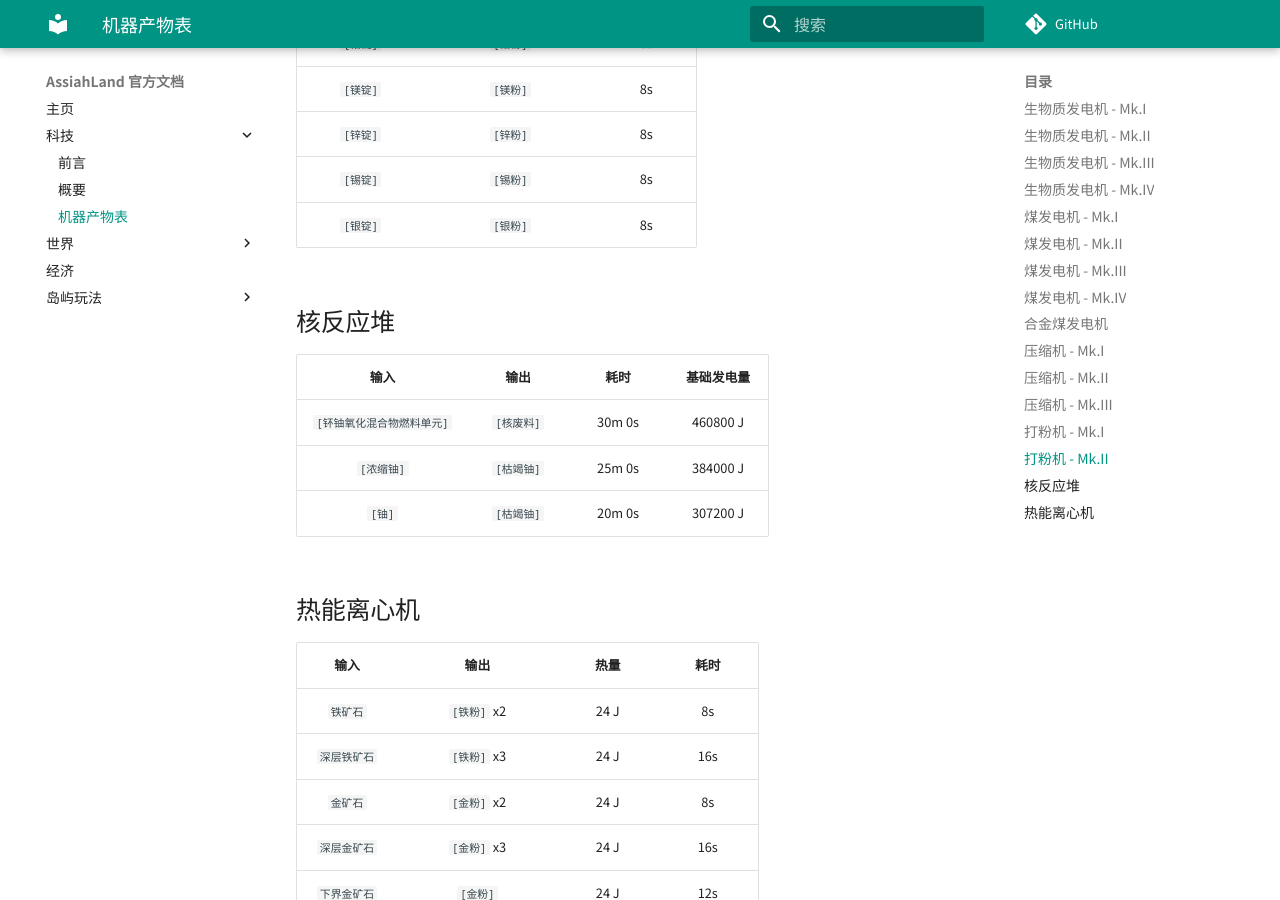
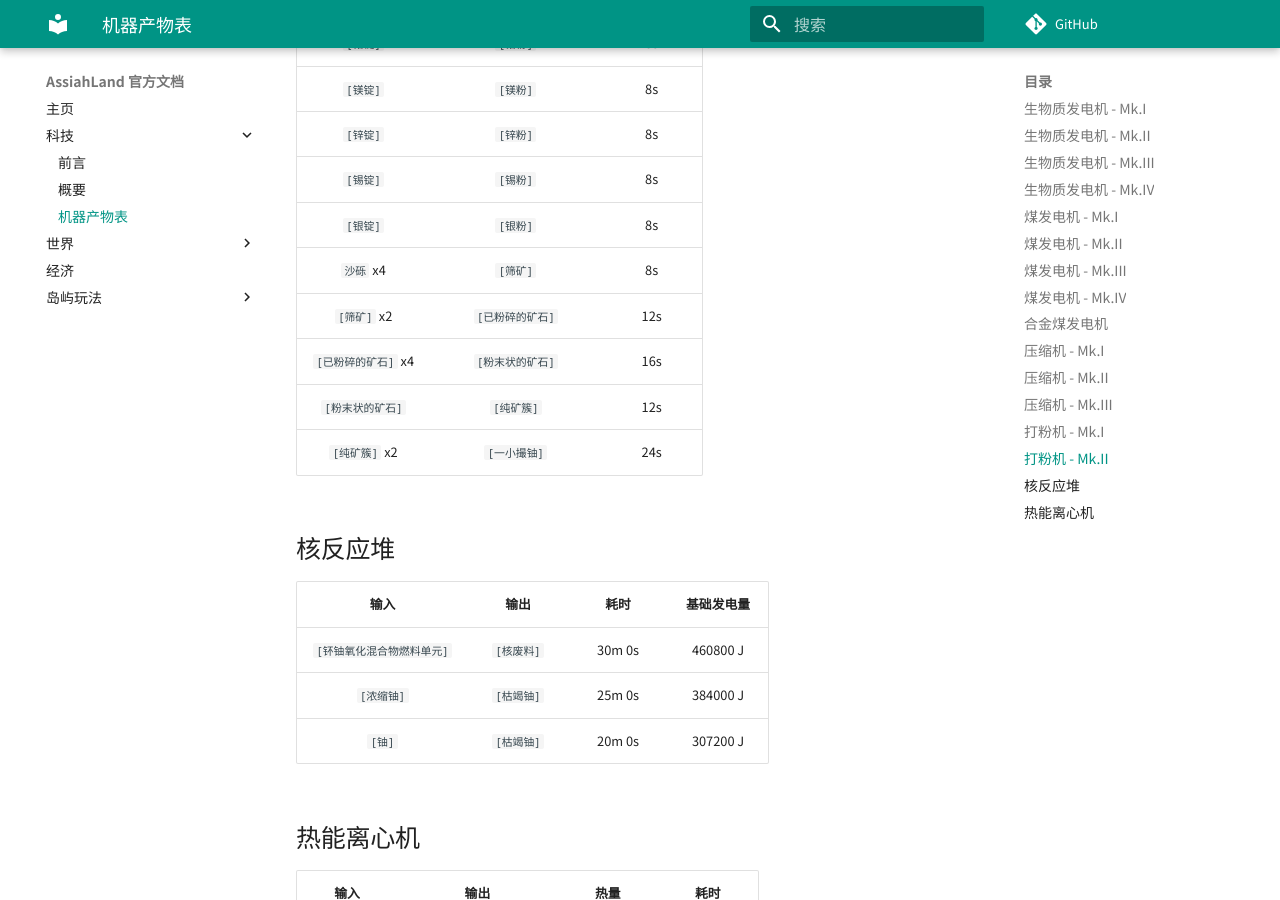
Before and after one commit to HAPPYLAND-Dev/assiah-docs, an MkDocs documentation site: the page built from docs/tech/recipes.md, in a window 1280 px wide and 900 px high, scrolled down 13654 px. Built offline with MkDocs 1.6.1 and Material for MkDocs 9.7.7, drawn with Linux system fonts in a browser that asks for light colours; comment, search, counter and statistics services are not loaded.

Commit message:
feat: 打粉机新配方

```diff
--- a/docs/tech/recipes.md
+++ b/docs/tech/recipes.md
@@ -315,6 +315,11 @@
 | `[锌锭]` | `[锌粉]` | 8s
 | `[锡锭]` | `[锡粉]` | 8s
 | `[银锭]` | `[银粉]` | 8s
+| `沙砾` x4 | `[筛矿]` | 8s
+| `[筛矿]` x2 | `[已粉碎的矿石]` | 12s
+| `[已粉碎的矿石]` x4 | `[粉末状的矿石]` | 16s
+| `[粉末状的矿石]` | `[纯矿簇]` | 12s
+| `[纯矿簇]` x2 | `[一小撮铀]` | 24s
 
 ## 核反应堆
 | 输入 | 输出 | 耗时 | 基础发电量 |
```
